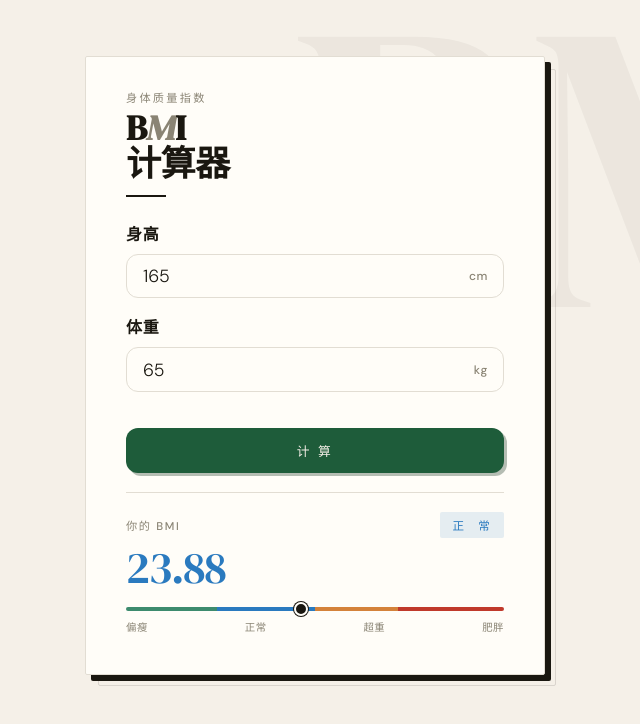
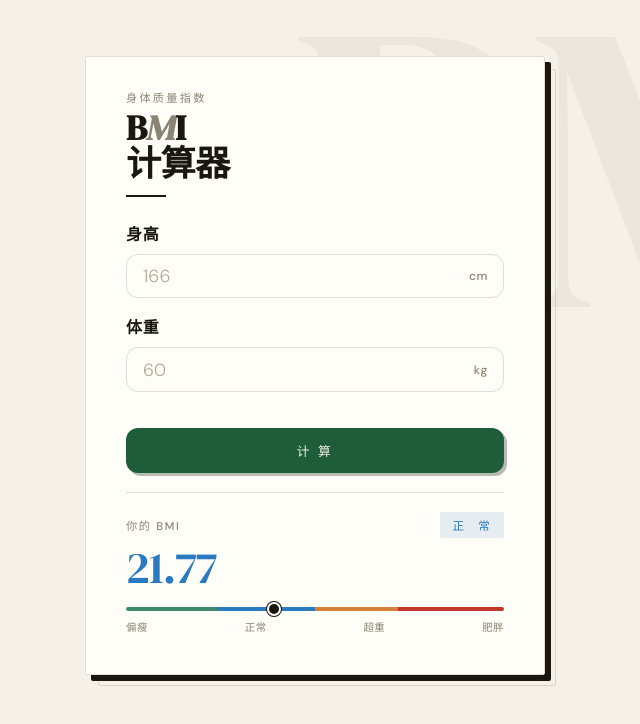
Before and after one commit to Rosie-77/bmi-calculator, a plain HTML site: page index.html in a window 1280 px wide. Both pictures are taken after a click on the button "计 算". Shown: the whole page, without its empty margins (325-965 px from the left). Drawn offline with nearby package versions, Linux system fonts and the light colour scheme.

Commit message:
index.html

```diff
--- a/index.html
+++ b/index.html
@@ -134,6 +134,9 @@
     }
     input[type="number"]::-webkit-inner-spin-button,
     input[type="number"]::-webkit-outer-spin-button { -webkit-appearance: none; }
+    input[type="number"]::-webkit-input-placeholder { color: #b0a898; }
+    input[type="number"]::-moz-placeholder { color: #b0a898; }
+    input[type="number"]::placeholder { color: #b0a898; }
     input[type="number"]:focus { border-color: var(--ink); }
 
     .unit {
@@ -301,7 +304,7 @@
   <div class="field">
     <label for="height">身高</label>
     <div class="input-wrap">
-      <input type="number" id="height" value="165" min="50" max="250"/>
+      <input type="number" id="height" placeholder="166" min="50" max="250"/>
       <span class="unit">cm</span>
     </div>
   </div>
@@ -309,7 +312,7 @@
   <div class="field">
     <label for="weight">体重</label>
     <div class="input-wrap">
-      <input type="number" id="weight" value="65" min="10" max="300"/>
+      <input type="number" id="weight" placeholder="60" min="10" max="300"/>
       <span class="unit">kg</span>
     </div>
   </div>
@@ -340,17 +343,16 @@
 </div>
 
 <script>
-  // Select all text on focus so user can type directly without deleting
-  document.querySelectorAll('input[type="number"]').forEach(input => {
-    input.addEventListener('focus', () => input.select());
-  });
-
   // Allow Enter key to trigger calculation
   document.addEventListener('keydown', e => { if (e.key === 'Enter') calculate(); });
 
   function calculate() {
-    const h = parseFloat(document.getElementById('height').value);
-    const w = parseFloat(document.getElementById('weight').value);
+    const heightEl = document.getElementById('height');
+    const weightEl = document.getElementById('weight');
+
+    // Use typed value, or fall back to placeholder if empty
+    const h = parseFloat(heightEl.value) || parseFloat(heightEl.placeholder);
+    const w = parseFloat(weightEl.value) || parseFloat(weightEl.placeholder);
     const err = document.getElementById('error');
 
     // Validation
```
